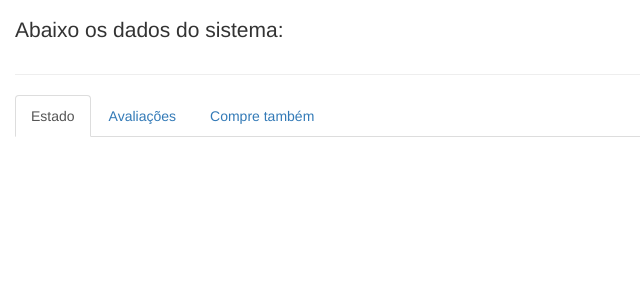
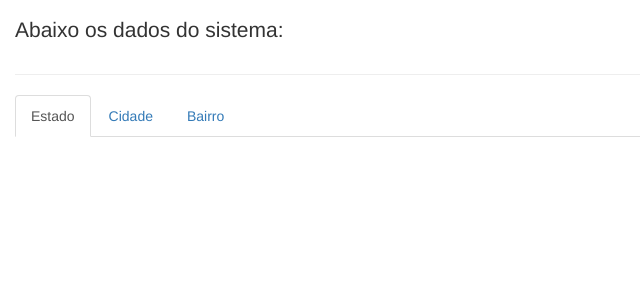
Before and after one commit to fatec116ads/imoveis-front, a PHP site: page /inc/cabecalho.php in a window 1280 px wide. Shown: the part 134-434 px from the top of the page, without its empty margins (0-640 px from the left). Run offline with PHP 8.4, Linux system fonts and the light colour scheme.

Commit message:
Nova subida com mais alterações

```diff
--- /dev/null
+++ b/css/estilo.css
@@ -0,0 +1,9 @@
+.marcador{
+	background: #fe9d9d;
+	border:1px solid #f94646;
+}
+
+.marcador2{
+	background: #5bf946;
+	border:1px solid #36ae26;
+}
--- a/inc/cabecalho.php
+++ b/inc/cabecalho.php
@@ -7,7 +7,7 @@
 	<title>Sistema Imobiliária</title>
 	<!-- Bootstrap -->
     <link href="bootstrap/css/bootstrap.min.css" rel="stylesheet">
-    <link href="estilo.css" rel="stylesheet">
+    <link href="css/estilo.css" rel="stylesheet">
 </head>
 <body>
 	<h1>Olá, <br/> Bem-vindo à Imobiliária 5º Semestre - Noturno</h1>
@@ -21,9 +21,9 @@
       <!-- Criação das abas -->
       <!-- <ul class="nav nav-pills" role="tablist"> -->
       <ul class="nav nav-tabs" role="tablist">
-        <li class="active"><a href="#info" role="tab" data-toggle="tab">Estado</a></li>
-        <li><a href="#avaliacoes" role="tab" data-toggle="tab">Avaliações</a></li>
-        <li><a href="#compre" role="tab" data-toggle="tab">Compre também</a></li>
+        <li class="active"><a href="#estado" role="tab" data-toggle="tab">Estado</a></li>
+        <li><a href="#cidade" role="tab" data-toggle="tab">Cidade</a></li>
+        <li><a href="#bairro" role="tab" data-toggle="tab">Bairro</a></li>
       </ul>
 
       <div class="tab-content">
--- a/inc/rodape.php
+++ b/inc/rodape.php
@@ -1,3 +1,5 @@
+      </div>
+
  	</div><!-- container -->
 
     <!-- jQuery (necessary for Bootstrap's JavaScript plugins) -->
```
Also changed, not shown: abas/lista-estado.php (+8 -8 lines).
